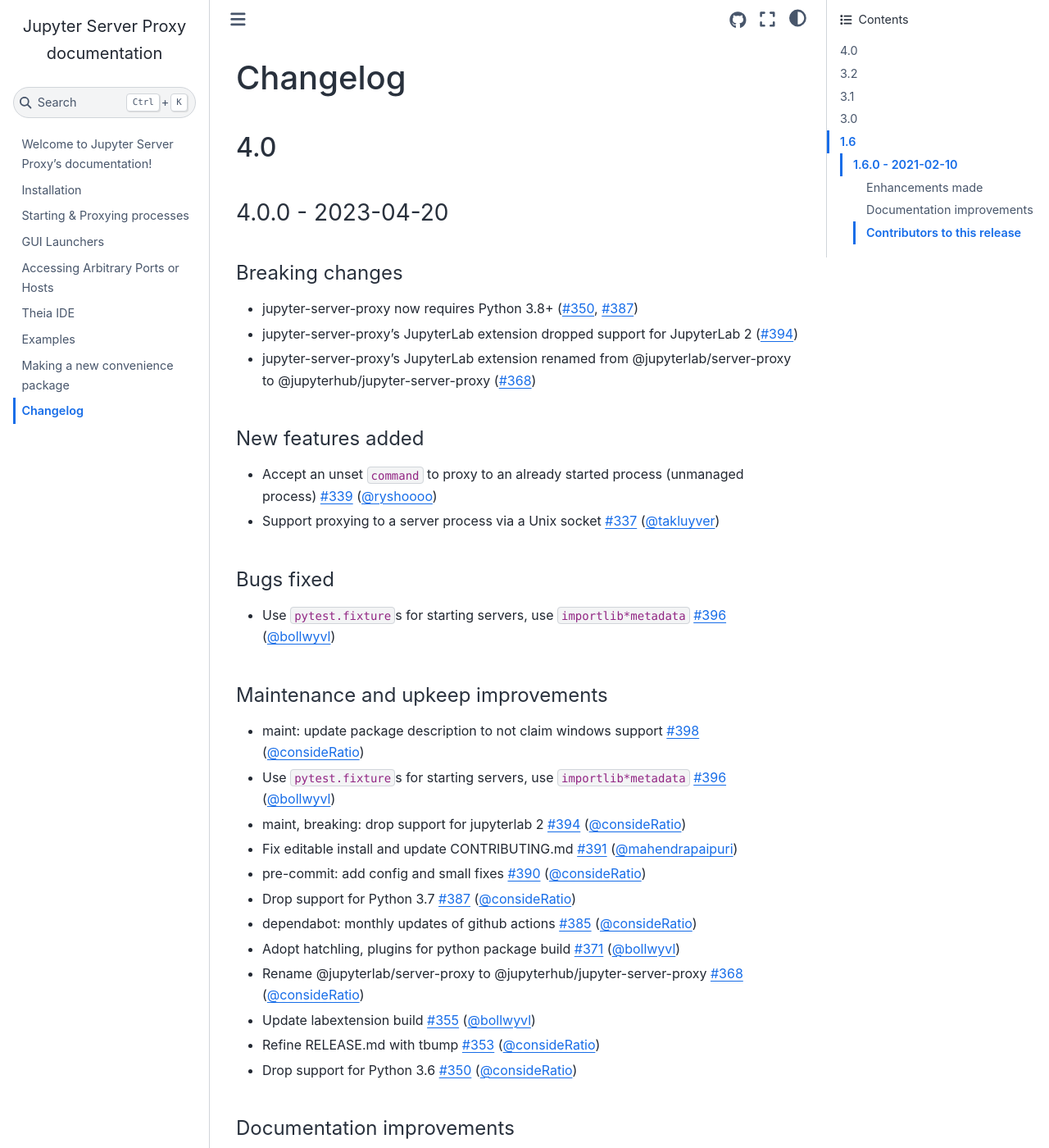
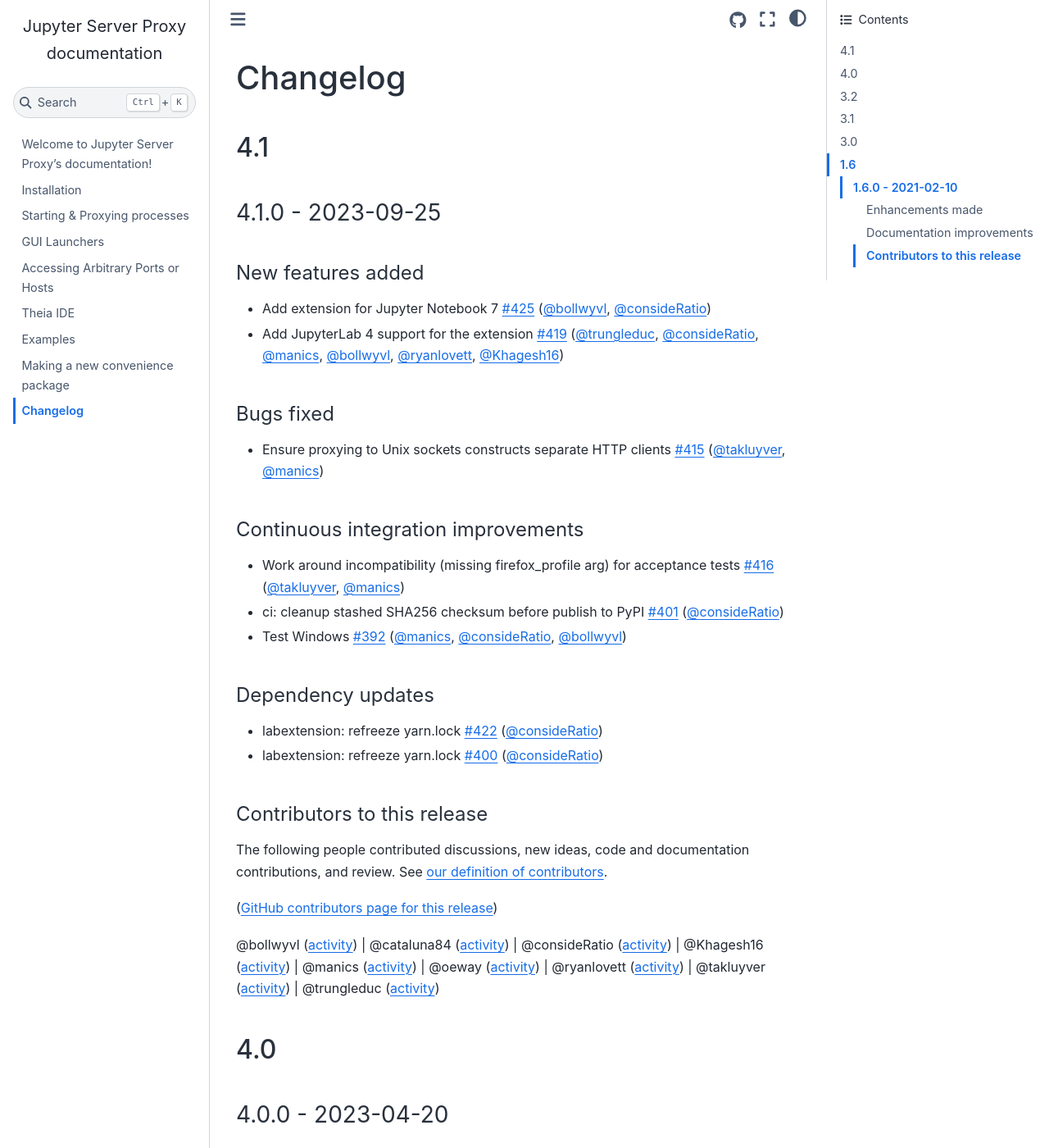
Before and after one commit to jupyterhub/jupyter-server-proxy, a Sphinx documentation site: the page built from docs/source/changelog.md, in a window 1280 px wide and 1400 px high. Shown: the whole window at 82% size. Built offline with Sphinx 7.4.7 and the Sphinx Book theme 1.1.4, drawn with Linux system fonts in a browser that asks for light colours.

Commit message:
Add changelog for 4.1.0

```diff
--- a/docs/source/changelog.md
+++ b/docs/source/changelog.md
@@ -1,4 +1,37 @@
 # Changelog
+
+## 4.1
+
+### 4.1.0 - 2023-09-25
+
+#### New features added
+
+- Add extension for Jupyter Notebook 7 [#425](https://github.com/jupyterhub/jupyter-server-proxy/pull/425) ([@bollwyvl](https://github.com/bollwyvl), [@consideRatio](https://github.com/consideRatio))
+- Add JupyterLab 4 support for the extension [#419](https://github.com/jupyterhub/jupyter-server-proxy/pull/419) ([@trungleduc](https://github.com/trungleduc), [@consideRatio](https://github.com/consideRatio), [@manics](https://github.com/manics), [@bollwyvl](https://github.com/bollwyvl), [@ryanlovett](https://github.com/ryanlovett), [@Khagesh16](https://github.com/Khagesh16))
+
+#### Bugs fixed
+
+- Ensure proxying to Unix sockets constructs separate HTTP clients [#415](https://github.com/jupyterhub/jupyter-server-proxy/pull/415) ([@takluyver](https://github.com/takluyver), [@manics](https://github.com/manics))
+
+#### Continuous integration improvements
+
+- Work around incompatibility (missing firefox_profile arg) for acceptance tests [#416](https://github.com/jupyterhub/jupyter-server-proxy/pull/416) ([@takluyver](https://github.com/takluyver), [@manics](https://github.com/manics))
+- ci: cleanup stashed SHA256 checksum before publish to PyPI [#401](https://github.com/jupyterhub/jupyter-server-proxy/pull/401) ([@consideRatio](https://github.com/consideRatio))
+- Test Windows [#392](https://github.com/jupyterhub/jupyter-server-proxy/pull/392) ([@manics](https://github.com/manics), [@consideRatio](https://github.com/consideRatio), [@bollwyvl](https://github.com/bollwyvl))
+
+#### Dependency updates
+
+- labextension: refreeze yarn.lock [#422](https://github.com/jupyterhub/jupyter-server-proxy/pull/422) ([@consideRatio](https://github.com/consideRatio))
+- labextension: refreeze yarn.lock [#400](https://github.com/jupyterhub/jupyter-server-proxy/pull/400) ([@consideRatio](https://github.com/consideRatio))
+
+#### Contributors to this release
+
+The following people contributed discussions, new ideas, code and documentation contributions, and review.
+See [our definition of contributors](https://github-activity.readthedocs.io/en/latest/#how-does-this-tool-define-contributions-in-the-reports).
+
+([GitHub contributors page for this release](https://github.com/jupyterhub/jupyter-server-proxy/graphs/contributors?from=2023-04-20&to=2023-09-25&type=c))
+
+@bollwyvl ([activity](https://github.com/search?q=repo%3Ajupyterhub%2Fjupyter-server-proxy+involves%3Abollwyvl+updated%3A2023-04-20..2023-09-25&type=Issues)) | @cataluna84 ([activity](https://github.com/search?q=repo%3Ajupyterhub%2Fjupyter-server-proxy+involves%3Acataluna84+updated%3A2023-04-20..2023-09-25&type=Issues)) | @consideRatio ([activity](https://github.com/search?q=repo%3Ajupyterhub%2Fjupyter-server-proxy+involves%3AconsideRatio+updated%3A2023-04-20..2023-09-25&type=Issues)) | @Khagesh16 ([activity](https://github.com/search?q=repo%3Ajupyterhub%2Fjupyter-server-proxy+involves%3AKhagesh16+updated%3A2023-04-20..2023-09-25&type=Issues)) | @manics ([activity](https://github.com/search?q=repo%3Ajupyterhub%2Fjupyter-server-proxy+involves%3Amanics+updated%3A2023-04-20..2023-09-25&type=Issues)) | @oeway ([activity](https://github.com/search?q=repo%3Ajupyterhub%2Fjupyter-server-proxy+involves%3Aoeway+updated%3A2023-04-20..2023-09-25&type=Issues)) | @ryanlovett ([activity](https://github.com/search?q=repo%3Ajupyterhub%2Fjupyter-server-proxy+involves%3Aryanlovett+updated%3A2023-04-20..2023-09-25&type=Issues)) | @takluyver ([activity](https://github.com/search?q=repo%3Ajupyterhub%2Fjupyter-server-proxy+involves%3Atakluyver+updated%3A2023-04-20..2023-09-25&type=Issues)) | @trungleduc ([activity](https://github.com/search?q=repo%3Ajupyterhub%2Fjupyter-server-proxy+involves%3Atrungleduc+updated%3A2023-04-20..2023-09-25&type=Issues))
 
 ## 4.0
 
```
